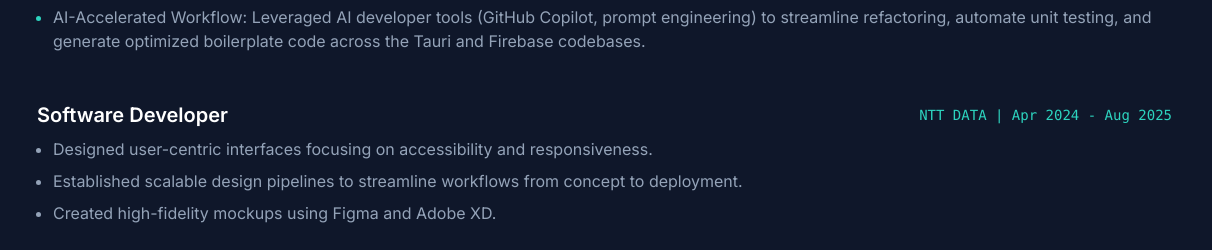
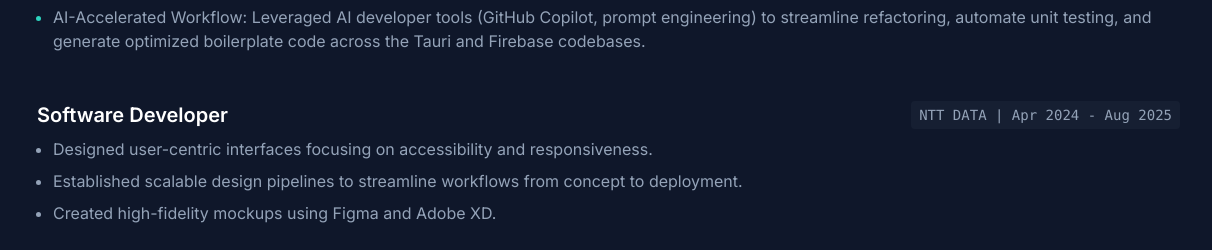
Before and after one commit to ketan14/ketan14.github.io, a plain HTML site: page index.html in a window 1280 px wide. Shown: the part 1970-2220 px from the top of the page, 68-1280 px from the left. Drawn offline with nearby package versions, Linux system fonts and the light colour scheme.

```diff
--- a/index.html
+++ b/index.html
@@ -197,7 +197,7 @@
                     <span class="absolute -left-[5px] top-2 h-3 w-3 rounded-full bg-brand-600 ring-4 ring-brand-900"></span>
                     <div class="flex flex-col sm:flex-row sm:items-center sm:justify-between mb-2">
                         <h3 class="text-xl font-bold text-white">Software Developer</h3>
-                        <span class="text-sm text-brand-400 font-mono bg-brand-800/50 px-2 py-1 rounded mt-1 sm:mt-0">NTT DATA | Apr 2024 - Aug 2025</span>
+                        <span class="text-sm text-slate-400 font-mono bg-slate-800/50 px-2 py-1 rounded mt-1 sm:mt-0">NTT DATA | Apr 2024 - Aug 2025</span>
                     </div>
                     <ul class="list-disc list-outside ml-4 text-slate-400 space-y-2 marker:text-brand-600">
                         <li>Designed user-centric interfaces focusing on accessibility and responsiveness.</li>
```
